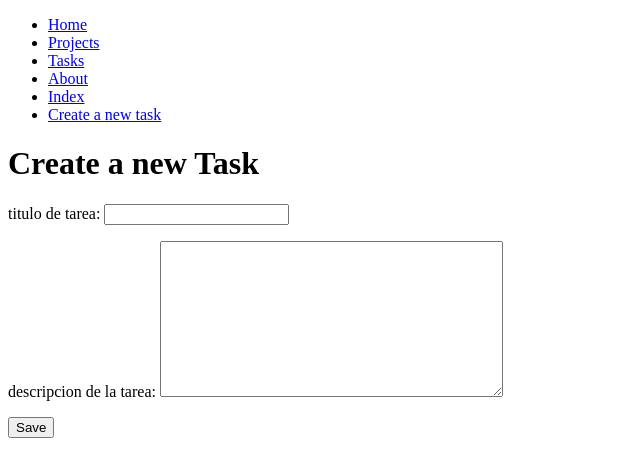
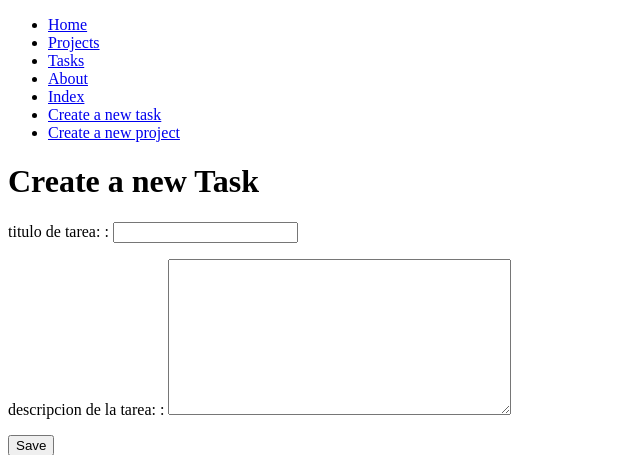
Before and after one commit to jpca92/django_principiante-fazt, a Django app: page /create_task/ in a window 1280 px wide. Shown: the top 455 px of the page, without its empty margins (0-640 px from the left). Run offline with Django 5.2, Linux system fonts and the light colour scheme.

Commit message:
min 2:55:40 funcionando

```diff
--- a/myapp/forms.py
+++ b/myapp/forms.py
@@ -1,5 +1,8 @@
 from django import forms
 
 class CreateNewTask (forms.Form):
-    title = forms.CharField(label='titulo de tarea', max_length=200)
-    description = forms.CharField(label='descripcion de la tarea', widget = forms.Textarea)
+    title = forms.CharField(label='titulo de tarea: ', max_length=200)
+    description = forms.CharField(label='descripcion de la tarea: ', widget = forms.Textarea)
+
+class CreateNewProject(forms.Form):
+    name = forms.CharField(label= 'nombre del proyecto: ', max_length= 200)
--- a/myapp/templates/layouts/base.html
+++ b/myapp/templates/layouts/base.html
@@ -14,6 +14,7 @@
             <li><a href="/about">About</a></li>
             <li><a href="/index">Index</a></li>
             <li><a href="/create_task">Create a new task</a></li>
+            <li><a href="/create_project">Create a new project</a></li>
         </ul>
     </nav>
 </header>
--- a/myapp/urls.py
+++ b/myapp/urls.py
@@ -9,5 +9,6 @@ urlpatterns = [
     path('index/<int:id>/', views.index, name='index'),  # Añadido '/' al final
     path('projects/', views.project, name='projects'),
     path('tasks/', views.task, name='tasks'),
-    path('create_task/', views.create_task)
+    path('create_task/', views.create_task),
+    path('create_project/', views.create_project),
 ]
--- a/myapp/views.py
+++ b/myapp/views.py
@@ -27,7 +27,7 @@ def project(request):
     # projects = Project.objects.all()
 
     # return JsonResponse(projects, safe = False)
-    return render(request, 'projects.html', {'projects': projects})
+    return render(request, 'projects/projects.html', {'projects': projects})
 
 def task (request):
     # task = Task.objects.get(id=id)
@@ -39,7 +39,7 @@ def task (request):
     # tasks = list(Task.objects.values())
     # opcion 2
     tasks = Task.objects.all()
-    return render (request , 'tasks.html', {'tasks': tasks})
+    return render (request , 'tasks/tasks.html', {'tasks': tasks})
 
 def home (request):
     return render(request , 'home.html')
@@ -51,9 +51,26 @@ def home (request):
 
 def create_task (request):
     if request.method == 'GET':
-        return render (request, 'create_task.html', {'form':CreateNewTask()})
+        return render (request, 'tasks/create_task.html', {'form':CreateNewTask()})
     else:
         # print(request.GET['title'])
         # print(request.GET['description'])
         Task.objects.create(title=request.POST['title'], description = request.POST['description'], project_id=1)
         return redirect('/tasks/')
+
+# def create_project(request):
+#     if request.method == 'GET':
+#         return render (request, 'projects/create_project.html', {'form': CreateNewProject()})
+#     else:
+#         print(request.POST)
+#         return render (request, 'projects/create_project.html', {'form': CreateNewProject()})
+
+def create_project(request):
+    if request.method == 'GET':
+        return render (request, 'projects/create_project.html', {'form': CreateNewProject()})
+    else:
+        # print(request.POST)
+        project = Project.objects.create(name= request.POST['name'])
+        print(project)
+
+        return render (request, 'projects/create_project.html', {'form': CreateNewProject()})
```
Also changed, not shown: myapp/templates/projects/create_project.html (added, +13 -0 lines), db.sqlite3, myapp/templates/projects/projects.html (renamed from myapp/templates/projects.html), myapp/templates/tasks/create_task.html (renamed from myapp/templates/create_task.html), myapp/templates/tasks/tasks.html (renamed from myapp/templates/tasks.html).
